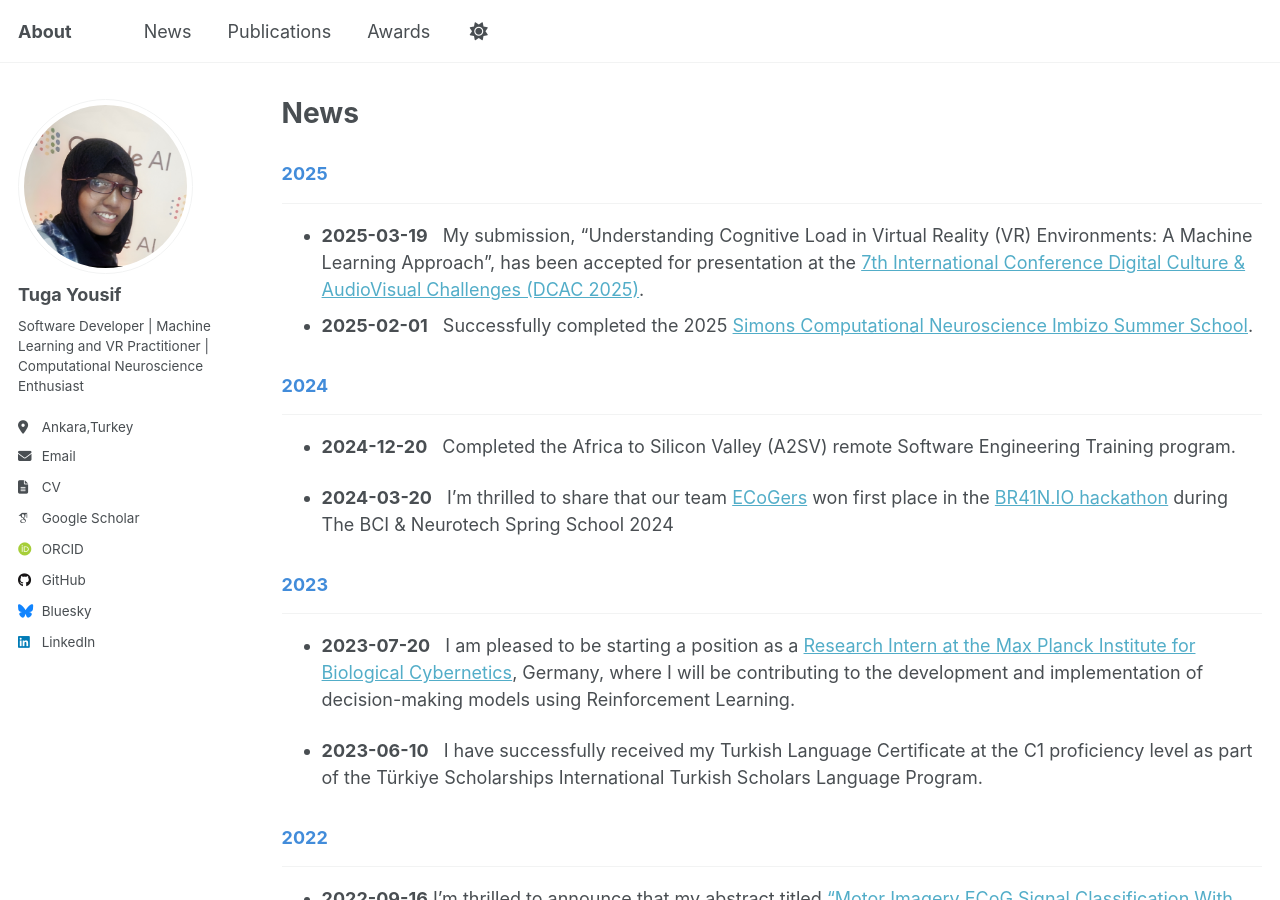
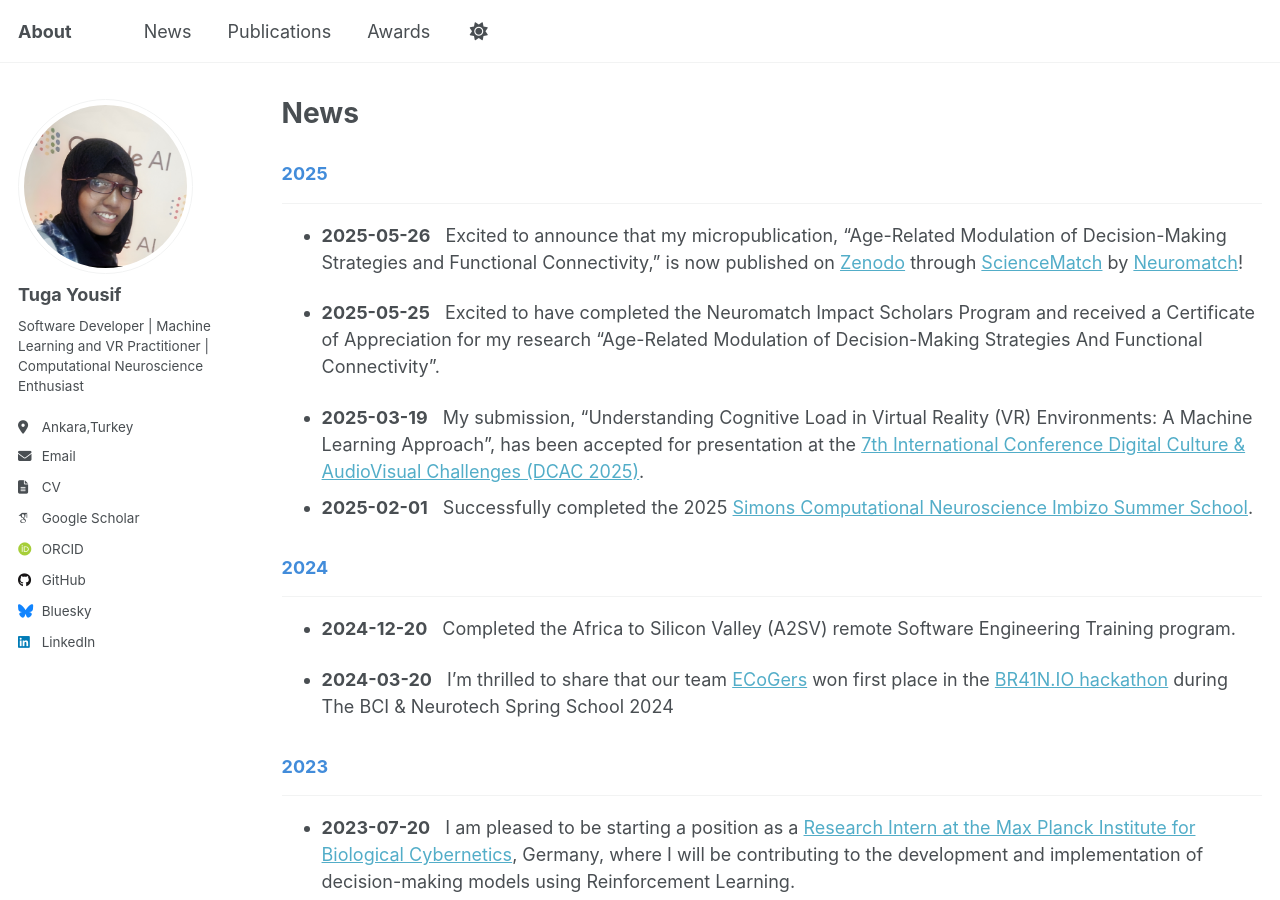
Before and after one commit to TugaAhmed/TugaAhmed.github.io, a Jekyll site: the page built from _pages/news.md, in a window 1280 px wide and 900 px high. Built offline with Jekyll 4.4.1, drawn with Linux system fonts in a browser that asks for light colours; some web fonts are replaced.

```diff
--- a/_pages/news.md
+++ b/_pages/news.md
@@ -9,6 +9,12 @@ redirect_from:
 
 ### <span style="color:rgb(66, 140, 218);">2025
 ---
+- **2025-05-26** <span style="padding-left: 10px;">
+Excited to announce that my micropublication, "Age-Related Modulation of Decision-Making Strategies and Functional Connectivity," is now published on [Zenodo](https://zenodo.org/records/15126557) through [ScienceMatch](https://zenodo.org/communities/sciencematch/records?q=&l=list&p=1&s=10&sort=newest) by [Neuromatch](https://neuromatch.io/)!
+
+- **2025-05-25** <span style="padding-left: 10px;">
+Excited to have completed the Neuromatch Impact Scholars Program and received a Certificate of Appreciation for my research "Age-Related Modulation of Decision-Making Strategies And Functional Connectivity".
+
 - **2025-03-19** <span style="padding-left: 10px;">
 My submission, "Understanding Cognitive Load in Virtual Reality (VR) Environments: A Machine Learning Approach", has been accepted for presentation at the [7th International Conference Digital Culture & AudioVisual Challenges (DCAC 2025)](https://avarts.ionio.gr/dcac/2025/).
 - **2025-02-01**  <span style="padding-left: 10px;">
```
Also changed, not shown: _publications/decision_making.md (+1 -2 lines).
